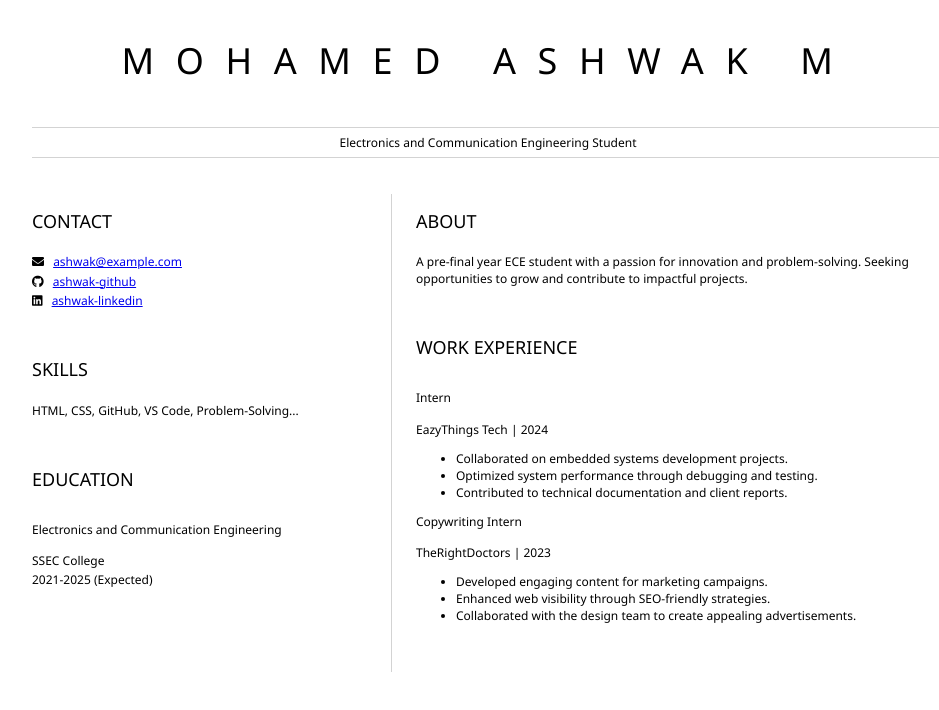
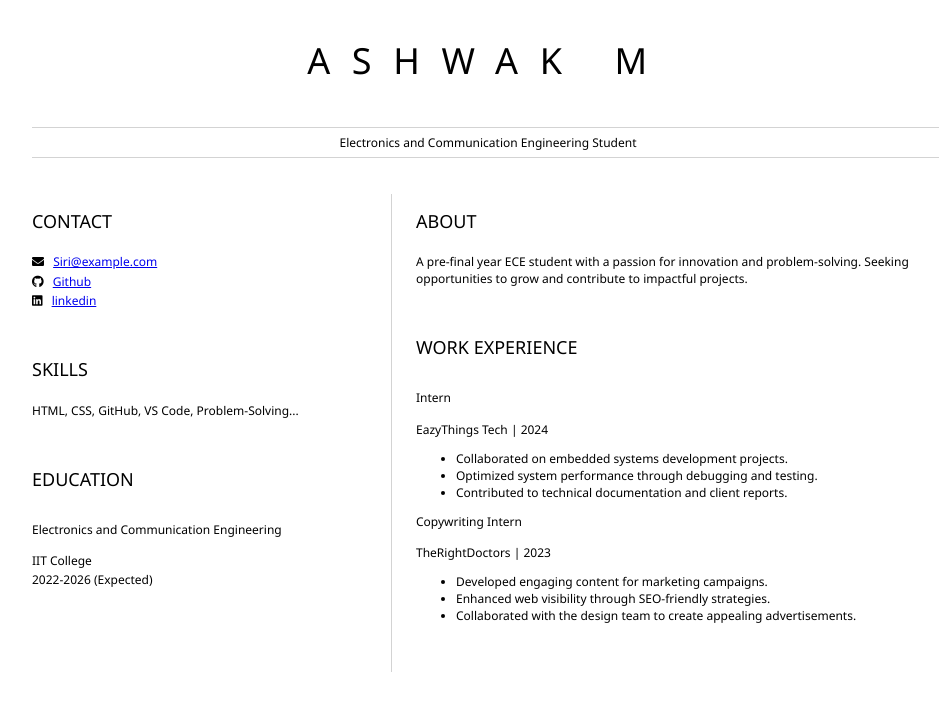
Before and after one commit to Sirius-ashwak/build-resume-website, a plain HTML site: page index.html in a window 1280 px wide. Shown: the whole page, without its empty margins (152-1091 px from the left). Drawn offline with Linux system fonts and the light colour scheme.

Commit message:
Update index.html

```diff
--- a/index.html
+++ b/index.html
@@ -1,13 +1,13 @@
 <html>
 	<head>
 		<link href="style.css" rel="stylesheet">
-		<title>Mohamed Ashwak M Resume</title>
+		<title>Ashwak M Resume</title>
         <link rel="stylesheet" href="https://cdnjs.cloudflare.com/ajax/libs/font-awesome/5.15.4/css/all.min.css">
 	</head>
 
 	<body>
 		<header id="header">
-			<h1>MOHAMED ASHWAK M</h1>
+			<h1>ASHWAK M</h1>
 			<hr>
 			Electronics and Communication Engineering Student
 			<hr>
@@ -18,15 +18,15 @@
 					<h2>CONTACT</h2>
                     <p>
                         <i class="fa fa-envelope" aria-hidden="true"></i>
-                        <a href="mailto:ashwak@example.com">ashwak@example.com</a>
+                        <a href="mailto:Sir@example.com">Siri@example.com</a>
                     </p>
                     <p>
                         <i class="fab fa-github" aria-hidden="true"></i>
-                        <a href="https://github.com/ashwak-github">ashwak-github</a>
+                        <a href="https://github.com/Sirus-ashwak">Github</a>
                     </p>
                     <p>
                         <i class="fab fa-linkedin" aria-hidden="true"></i>
-                        <a href="https://linkedin.com/in/ashwak-linkedin">ashwak-linkedin</a>
+                        <a href="https://linkedin.com/in/siri-linkedin">linkedin</a>
                     </p>
 				</section>
 				<section>
@@ -37,10 +37,10 @@
 					<h2>EDUCATION</h2>
                     <h3>Electronics and Communication Engineering</h3>
                     <p>
-                        SSEC College
+                        IIT College
                     </p>
                     <p>
-                        2021-2025 (Expected)
+                        2022-2026 (Expected)
                     </p>
 				</section>
 			</article>
```
